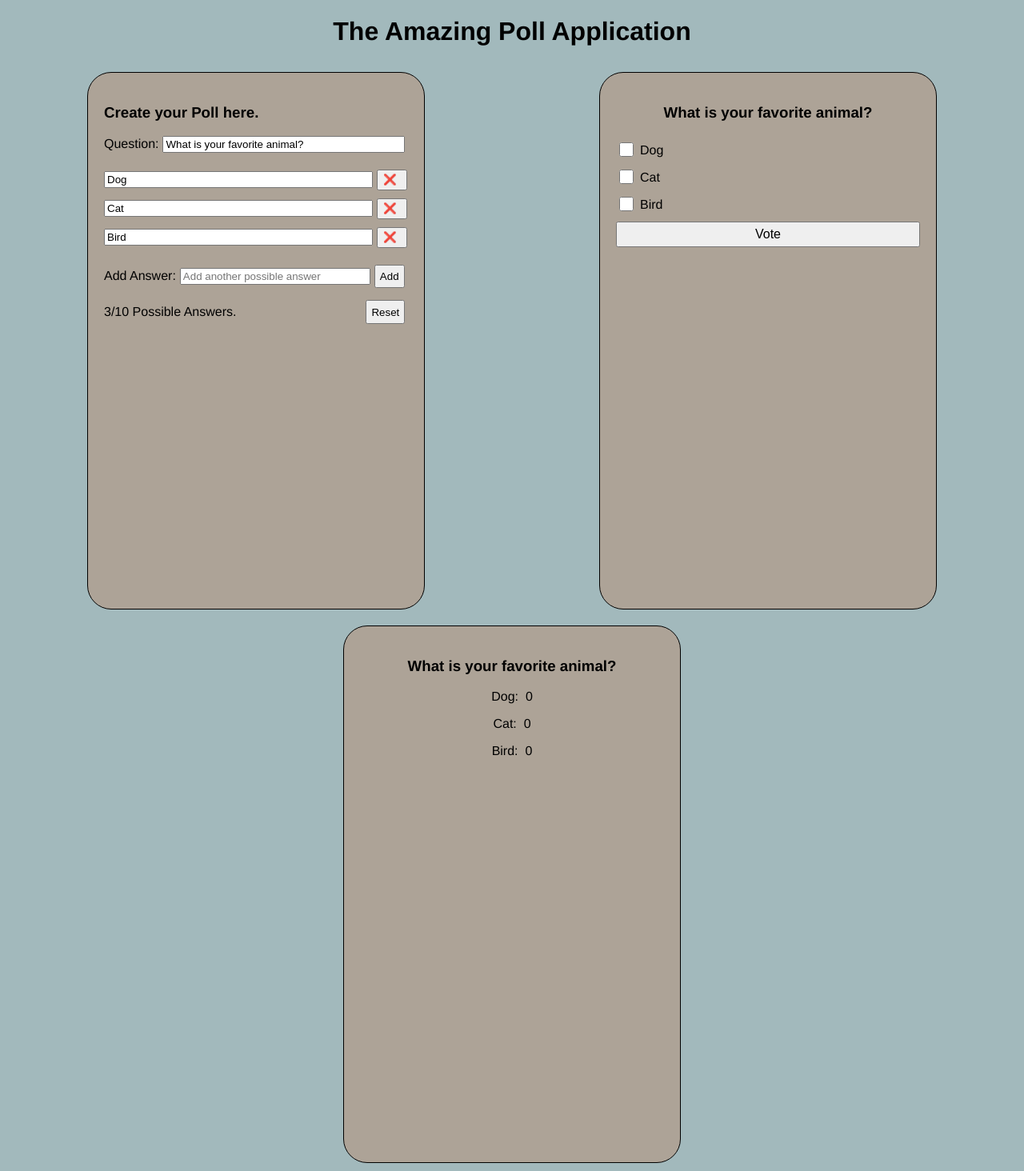
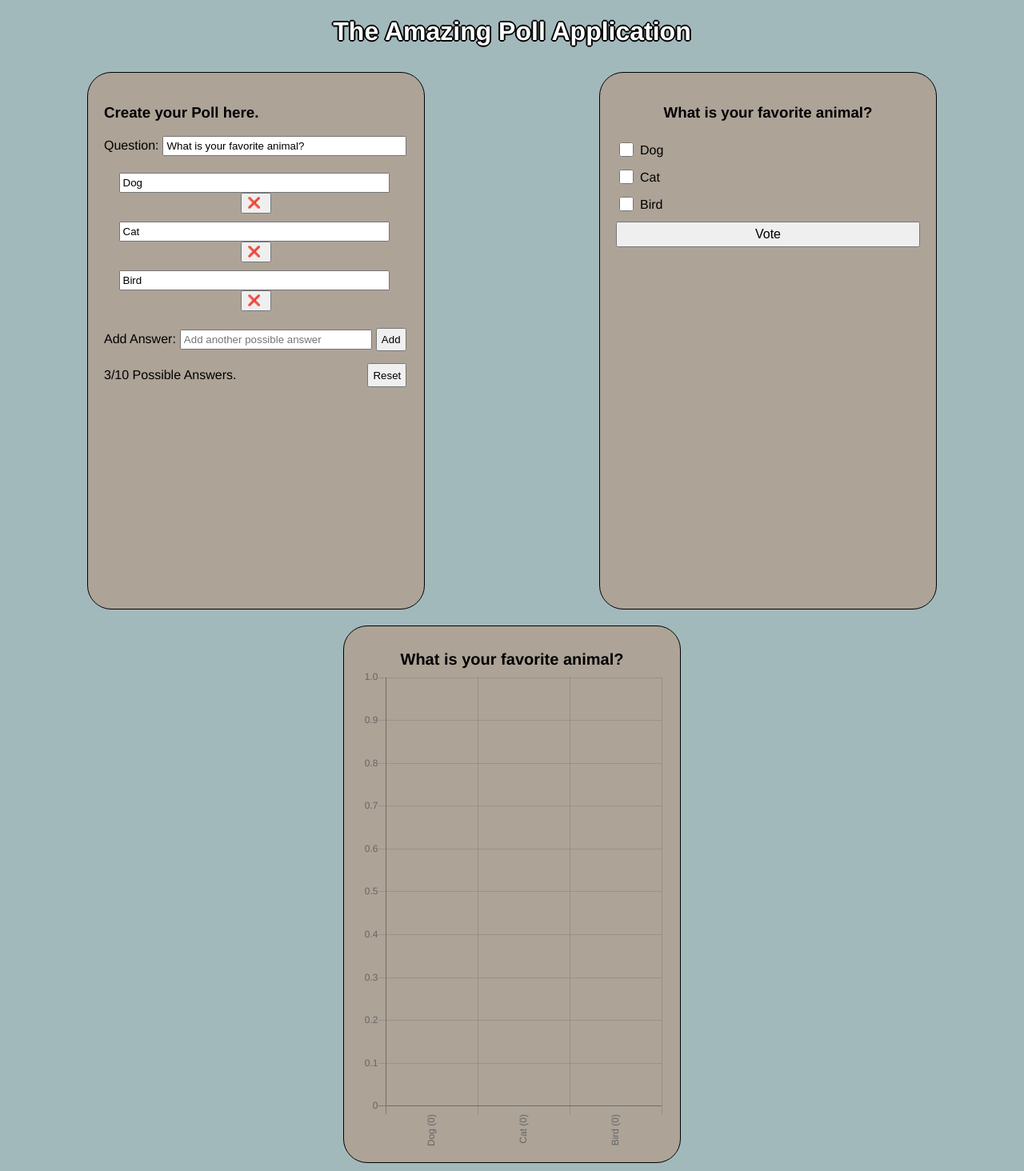
Before and after one commit to MortenEmde/poll-spa, a React (Create React App) app: page / in a window 1280 px wide. Shown: the whole page at 80% size. Built offline with nearby package versions, Linux system fonts and the light colour scheme.

Commit message:
add graph to result screen and update minor style issues

```diff
--- a/package.json
+++ b/package.json
@@ -6,7 +6,9 @@
     "@testing-library/jest-dom": "^4.2.4",
     "@testing-library/react": "^9.5.0",
     "@testing-library/user-event": "^7.2.1",
+    "chart.js": "^2.9.4",
     "react": "^16.14.0",
+    "react-chartjs-2": "^2.10.0",
     "react-dom": "^16.14.0",
     "react-scripts": "3.4.3"
   },
--- a/src/app/App.css
+++ b/src/app/App.css
@@ -11,3 +11,8 @@ body {
 .app {
   text-align: center;
 }
+
+.app-header {
+  color: #ffffff;
+  text-shadow: .2rem 0 0 #000000, -.2rem 0 0 #000000, 0 .2rem 0 #000000, 0 -.2rem 0 #000000, .1rem .1rem #000000, -.1rem -.1rem 0 #000000, .1rem -.1rem 0 #000000, -.1rem .1rem 0 #000000;
+}
--- a/src/app/App.js
+++ b/src/app/App.js
@@ -5,7 +5,7 @@ import './App.css';
 function App() {
   return (
     <div className="app">
-      <h1>The Amazing Poll Application</h1>
+      <h1 className="app-header">The Amazing Poll Application</h1>
       <AppBoard />
     </div>
   );
--- a/src/components/pollAnswer/PollAnswer.js
+++ /dev/null
@@ -1,23 +0,0 @@
-import React from 'react';
-import './PollAnswer.css';
-
-function PollAnswer({
-  answer,
-  deleteAnswer,
-  handleChangeExistingAnswer,
-}) {
-  return (
-    <li className="poll-answer">
-      <label htmlFor="answer">
-        <input type="text" className="answer-input" name="answer" placeholder="Add answer" defaultValue={answer.text} onBlur={handleChangeExistingAnswer} />
-      </label>
-      <button type="button" className="answer-btn" onClick={() => deleteAnswer(answer.text)}>
-        <span role="img" aria-label="red-x">
-          &#10060;
-        </span>
-      </button>
-    </li>
-  );
-}
-
-export default PollAnswer;
--- a/src/components/pollAnswer/PollAnswer.css
+++ b/src/components/pollOption/PollOption.css
@@ -1,13 +1,14 @@
-.poll-answer {
+.poll-option {
   margin: .5rem 0;
 }
 
-.answer-input {
+.poll-option-input {
   width: 32.8rem;
+  padding: .3rem;
   margin-right: .5rem;
 }
 
-.answer-btn {
+.poll-option-btn {
   padding-top: .3rem;
   padding-right: 1.1rem;
   padding-bottom: .4rem;
--- /dev/null
+++ b/src/components/pollOption/PollOption.js
@@ -0,0 +1,23 @@
+import React from 'react';
+import './PollOption.css';
+
+function PollOption({
+  answer,
+  deleteAnswer,
+  handleChangeExistingAnswer,
+}) {
+  return (
+    <li className="poll-option">
+      <label htmlFor="option">
+        <input type="text" className="poll-option-input" name="option" placeholder="Add possible answer" maxLength="80" defaultValue={answer.text} onBlur={handleChangeExistingAnswer} />
+      </label>
+      <button type="button" className="poll-option-btn" onClick={() => deleteAnswer(answer.text)}>
+        <span role="img" aria-label="red-x">
+          &#10060;
+        </span>
+      </button>
+    </li>
+  );
+}
+
+export default PollOption;
--- /dev/null
+++ b/src/components/resultGraph/ResultGraph.js
@@ -0,0 +1,63 @@
+import React from 'react';
+import { Bar } from 'react-chartjs-2';
+
+function ResultGraph({ pollQuestion, pollAnswers }) {
+
+  const answerLabels = (answers) => {
+    let labels = [];
+    answers.map(answer => labels.push(`${answer.text} (${answer.votes})`));
+    return labels;
+  }
+
+  const answerVotes = (answers) => {
+    let votes = [];
+    answers.map(answer => votes.push(answer.votes));
+    return votes;
+  }
+
+  return (
+    <Bar
+      data={{
+        labels: answerLabels(pollAnswers),
+        datasets: [
+          {
+            label: pollQuestion,
+            backgroundColor: '#4bc0c0',
+            borderColor: '#000000',
+            borderWidth: 1,
+            data: answerVotes(pollAnswers)
+          }
+        ]
+      }}
+      options={{
+        maintainAspectRatio: false,
+        height: 300,
+        scales: {
+          xAxes: [{
+            ticks: {
+              autoSkip: false,
+              maxRotation: 90,
+              minRotation: 90,
+            }
+          }],
+          yAxes: [{
+            ticks: {
+              beginAtZero: true,
+            }
+          }],
+        },
+        legend: {
+          display: false,
+        },
+        title:{
+          display:true,
+          text: pollQuestion,
+          fontSize:20,
+          fontColor: '#000000'
+        },
+      }}
+    />
+  );
+}
+
+export default ResultGraph;
--- a/src/components/voteOption/VoteOption.css
+++ b/src/components/voteOption/VoteOption.css
@@ -4,12 +4,12 @@
   margin: .5rem 0;
 }
 
-.vote-input {
+.vote-option-input {
   min-height: 1.8rem;
   min-width: 1.8rem;
 }
 
-.vote-text {
+.vote-option-text {
   margin: 0;
   margin-top: .4rem;
   margin-left: .5rem;
--- a/src/components/voteOption/VoteOption.js
+++ b/src/components/voteOption/VoteOption.js
@@ -12,8 +12,8 @@ function VoteOption({ answer, addSelection, deleteSelection }) {
 
   return (
     <label htmlFor={answer.text} className="vote-option">
-      <input type="checkbox" className="vote-input" id={answer.text} value={answer.text} onClick={onChangeVlaue} />
-      <p className="vote-text">{answer.text}</p>
+      <input type="checkbox" className="vote-option-input" id={answer.text} value={answer.text} onClick={onChangeVlaue} />
+      <p className="vote-option-text">{answer.text}</p>
     </label>
   );
 }
--- a/src/screens/createPollScreen/CreatePollScreen.css
+++ b/src/screens/createPollScreen/CreatePollScreen.css
@@ -6,6 +6,7 @@
 
 .question-input{
   width: 29.5rem;
+  padding: .3rem;
   margin-left: .5rem;
 }
 
@@ -18,6 +19,7 @@
 
 .add-answer-input {
   width: 23rem;
+  padding: .3rem;
   margin: 0 .5rem;
 }
 
@@ -35,5 +37,5 @@
   height: 3rem;
   padding: .5rem;
   margin-top: 1rem;
-  margin-left: 16.2rem;
+  margin-left: 16.4rem;
 }
--- a/src/screens/createPollScreen/CreatePollScreen.js
+++ b/src/screens/createPollScreen/CreatePollScreen.js
@@ -1,5 +1,5 @@
 import React, { useState } from 'react';
-import PollAnswer from '../../components/pollAnswer/PollAnswer';
+import PollAnswer from '../../components/pollOption/PollOption';
 import './CreatePollScreen.css';
 
 function CreatePollScreen({
@@ -36,7 +36,7 @@ function CreatePollScreen({
       <h3 className="create-poll-header">Create your Poll here.</h3>
       <label htmlFor="question">
         Question:
-        <input type="text" className="question-input" name="question" placeholder="Add Question" defaultValue={pollQuestion} onChange={handleChangeQuestion} />
+        <input type="text" className="question-input" name="question" placeholder="Add Question" maxLength="80" defaultValue={pollQuestion} onChange={handleChangeQuestion} />
       </label>
       <ul className="create-poll-answers-list">
         {pollAnswers.map((answer, index) => (
@@ -52,7 +52,7 @@ function CreatePollScreen({
       <form>
         <label htmlFor="addAnswer">
           Add Answer:
-          <input type="text" className="add-answer-input" name="addAnswer" placeholder="Add another possible answer" value={newAnswer} onChange={handleChangeNewAnswer} />
+          <input type="text" className="add-answer-input" name="addAnswer" placeholder="Add another possible answer" maxLength="80" value={newAnswer} onChange={handleChangeNewAnswer} />
         </label>
         <button type="submit" className="add-answer-btn" onClick={handleSubmit}>Add</button>
       </form>
--- a/src/screens/resultsScreen/ResultsScreen.js
+++ b/src/screens/resultsScreen/ResultsScreen.js
@@ -1,20 +1,11 @@
 import React from 'react';
 import './ResultsScreen.css';
+import ResultGraph from '../../components/resultGraph/ResultGraph';
 
 function ResultsScreen({ pollQuestion, pollAnswers }) {
   return (
     <div className="result-screen">
-      {pollQuestion !== ''
-        ? <h3>{pollQuestion}</h3>
-        : <h3>Remember to add a poll question</h3>}
-      {pollAnswers.map((answer) => (
-        <p key={answer.text}>
-          {answer.text}
-          :
-          &nbsp;
-          {answer.votes}
-        </p>
-      ))}
+      <ResultGraph pollQuestion={pollQuestion} pollAnswers={pollAnswers} />
     </div>
   );
 }
```
Also changed, not shown: 1 other file (tests, documents, lock files or other folders).
